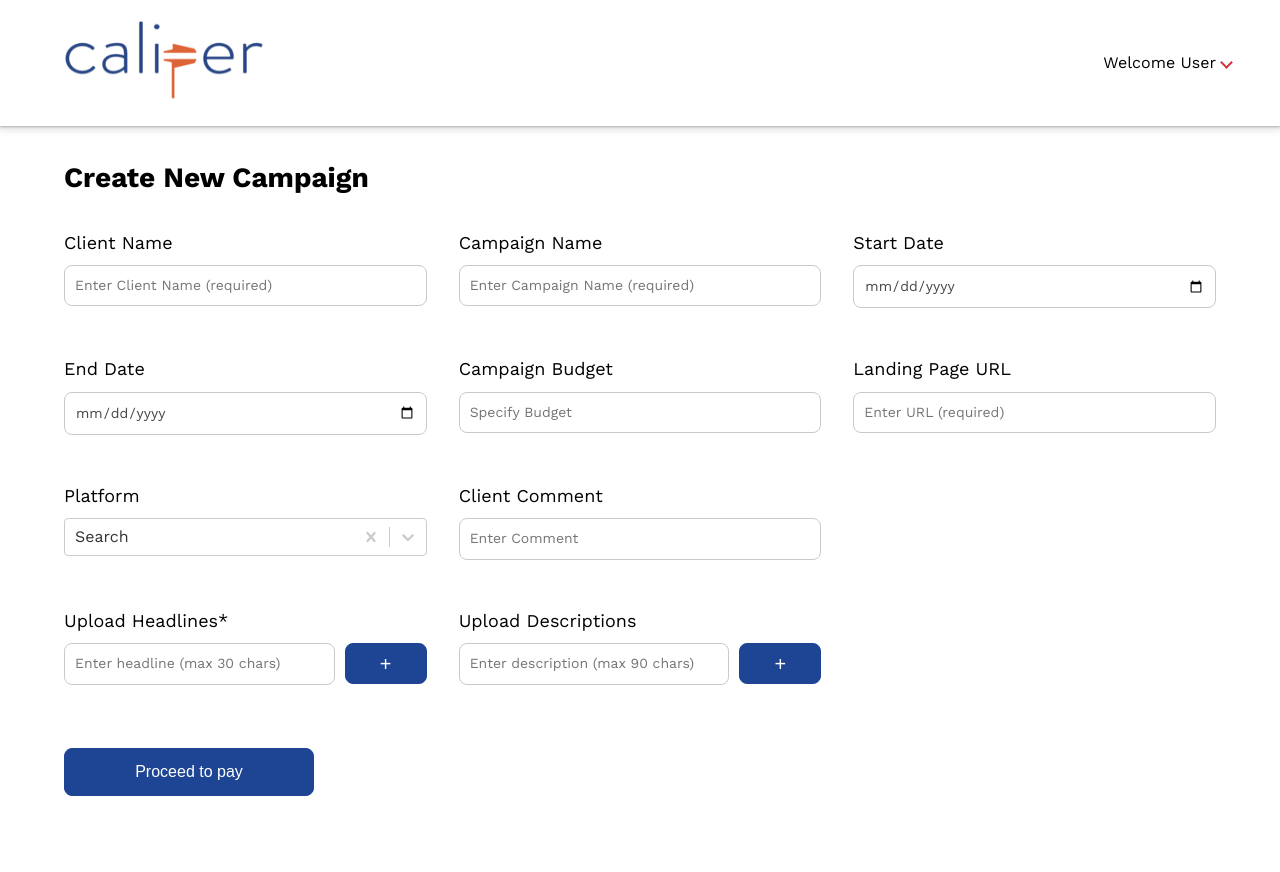
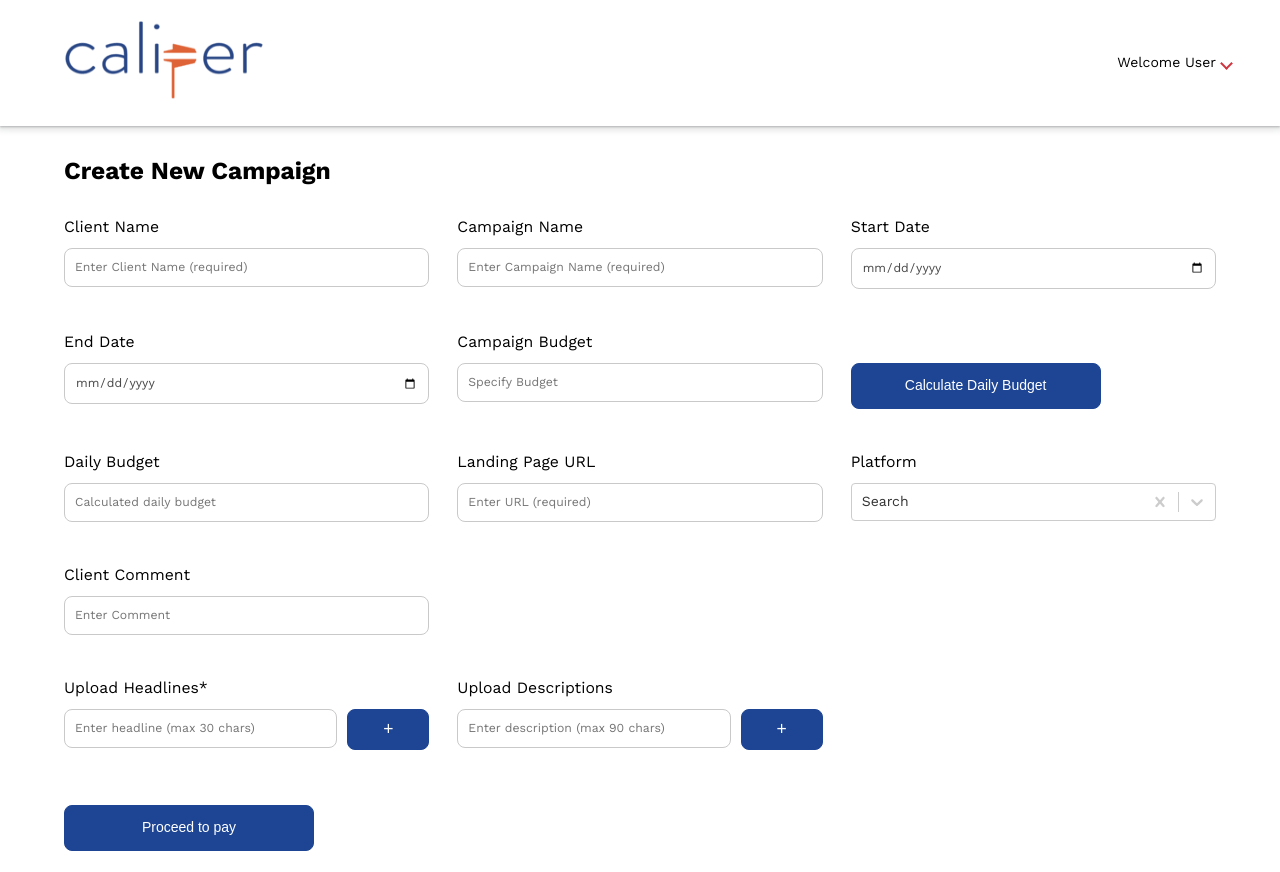
Before and after one commit to PratikInteractive/IAxCaliperTool, a Next.js app: page /client/campaign-creation in a window 1280 px wide. Before the commit the page ends 820 px from the top, so only its background shows below. Built offline with nearby package versions, Linux system fonts and the light colour scheme; no server answers.

Commit message:
Pratik-IA/Admin-Client-Screen

```diff
--- a/app/admin/client-creation/page.js
+++ b/app/admin/client-creation/page.js
@@ -84,7 +84,7 @@ const Page = () => {
     jsonObject.industry = selectedIndustry?.value || null;
     jsonObject.subIndustry = selectedSubIndustry?.value || null;
     jsonObject.state = selectedState?.value || null;
-    jsonObject.city = selectedCity?.value || null;
+    jsonObject.city = selectedSubCity?.value || null;
     jsonObject.loggedInUser = userId;
     jsonObject.adPhoneNumber = adPhoneNumber;
     jsonObject.radiusUnit = jsonObject.radiusUnit =
--- a/app/client/campaign-creation/page.js
+++ b/app/client/campaign-creation/page.js
@@ -19,7 +19,10 @@ const Page = () => {
   });
   const [userId, setUserId] = useState(null);
   const [currentDate, setCurrentDate] = useState("");
-
+  const [dailyBudget, setDailyBudget] = useState(0);
+  const [startDate, setStartDate] = useState("");
+  const [endDate, setEndDate] = useState("");
+  const [campaignBudget, setCampaignBudget] = useState(0);
 
   const platformOptions = [
     { value: "Search", label: "Search" },
@@ -91,6 +94,47 @@ const Page = () => {
     fetchUrlDetails();
   }, []);
 
+  // Calculation of Daily Budget
+  const calcDailyBudget = (e) => {
+    e.preventDefault();
+    const startDate = formRef.current.elements["startDate"].value;
+    const endDate = formRef.current.elements["endDate"].value;
+    const campaignBudget = formRef.current.elements["CampaignBudget"].value;
+
+    if (startDate && endDate && campaignBudget > 0) {
+      const start = new Date(startDate);
+      const end = new Date(endDate);
+      const days = (end - start) / (1000 * 60 * 60 * 24) + 1;
+
+      if (days > 0) {
+        const calculatedBudget = campaignBudget / days;
+        setDailyBudget(Math.max(calculatedBudget, 0).toFixed(2));
+      } else {
+        setDailyBudget(0);
+      }
+    } else {
+      setDailyBudget(0);
+    }
+  };
+
+  useEffect(() => {
+    if (startDate && endDate && campaignBudget > 0) {
+      const start = new Date(startDate);
+      const end = new Date(endDate);
+      const days = (end - start) / (1000 * 60 * 60 * 24) + 1; // Include end date
+      if (days > 0) {
+        const calculatedBudget = campaignBudget / days;
+        setDailyBudget(Math.max(calculatedBudget, 0).toFixed(2)); // Ensure non-negative daily budget
+      } else {
+        setDailyBudget(0);
+      }
+    } else {
+      setDailyBudget(0);
+    }
+  }, [startDate, endDate, campaignBudget]); // Recalculate when these change
+
+
+
   const handleInputChange = (e) => {
     const { name, value } = e.target;
     setFormData({ ...formData, [name]: value });
@@ -99,6 +143,17 @@ const Page = () => {
   const handleSubmit = async (event) => {
     event.preventDefault();
 
+
+    // Validation for dailyBudget
+    if (!dailyBudget || dailyBudget <= 0) {
+      Swal.fire({
+        title: "Validation Error",
+        text: "Please calculate the daily budget before proceeding.",
+        icon: "warning",
+        confirmButtonText: "OK",
+      });
+      return;
+    }
 
     const storedUserId = sessionStorage.getItem("user_id");
     const formData = new FormData(formRef.current);
@@ -112,6 +167,7 @@ const Page = () => {
       startDate: formData.get("startDate"),
       endDate: formData.get("endDate"),
       campaignBudget: formData.get("CampaignBudget"),
+      dailyBudget,
       landingPageUrl: formData.get("landingUrl"),
       youtubeUrl: "",
       headlines,
@@ -224,11 +280,11 @@ const Page = () => {
           </div>
           <div className="form_element">
             <label>Start Date</label>
-            <input type="date" name="startDate" min={currentDate} required />
+            <input type="date" name="startDate" min={currentDate} onChange={(e) => setStartDate(e.target.value)} required />
           </div>
           <div className="form_element">
             <label>End Date</label>
-            <input type="date" name="endDate"  min={currentDate} required />
+            <input type="date" name="endDate" min={currentDate} onChange={(e) => setStartDate(e.target.value)} required />
           </div>
           <div className="form_element">
             <label>Campaign Budget</label>
@@ -238,6 +294,20 @@ const Page = () => {
               placeholder="Specify Budget"
               required
               min={0}
+              onChange={(e) => setCampaignBudget(Number(e.target.value))}
+            />
+          </div>
+          <div className="form_element">
+            <label>&nbsp;</label>
+            <button className="btn" onClick={calcDailyBudget}>Calculate Daily Budget</button>
+          </div>
+          <div className="form_element">
+            <label>Daily Budget</label>
+            <input
+              type="text"
+              value={dailyBudget || ""}
+              readOnly
+              placeholder="Calculated daily budget"
             />
           </div>
           <div className="form_element">
--- a/app/styles/globals.css
+++ b/app/styles/globals.css
@@ -162,3 +162,15 @@ table .p-column-header-content {
 .multiple_inputs .dynamic_input {
     margin-bottom: 15px;
 }
+
+@media screen and (max-width: 1440px) {
+    html {
+        font-size: 14px;
+    }
+}
+
+@media screen and (max-width: 767px) {
+    html {
+        font-size: 12px;
+    }
+}
```
Also changed, not shown: app/admin/edit-client/page.js (+29 -0 lines), app/client/dashboard/page.js (+109 -12 lines).
